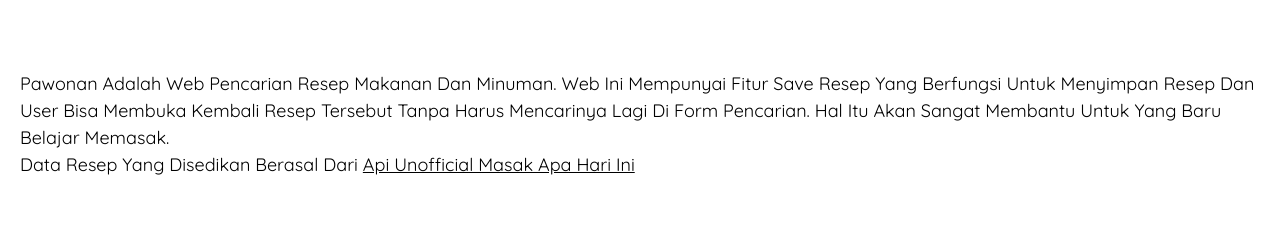
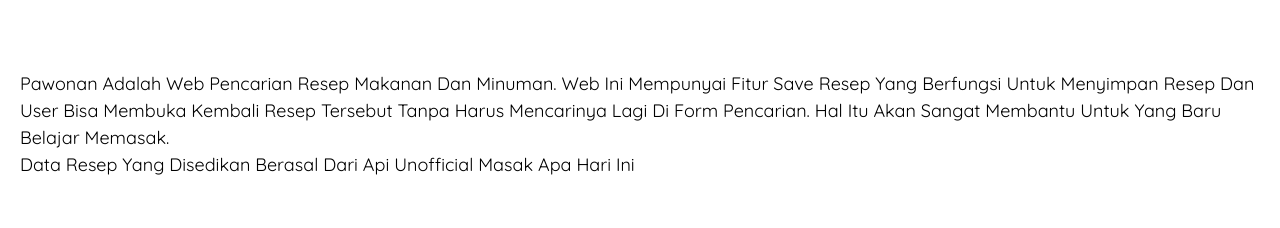
Before and after one commit to kenthusblog/resep, a React (Create React App) app: page /about in a window 1280 px wide. Shown: the part 509-737 px from the top of the page. Built offline with nearby package versions, Linux system fonts and the light colour scheme; no server answers.

Commit message:
Update About.js

```diff
--- a/src/page/About.js
+++ b/src/page/About.js
@@ -23,15 +23,8 @@
             user bisa membuka kembali resep tersebut tanpa harus mencarinya lagi
             di form pencarian. Hal itu akan sangat membantu untuk yang baru
             belajar memasak. <br />
-            data resep yang disedikan berasal dari{" "}
-            <a
-              className="underline underline-offset-1"
-              href="#"
-              target="_blank"
-              rel="noopener noreferrer">
-              Api unofficial masak apa hari ini
-            </a>
-          </p>
+            data resep yang disedikan berasal dari Api unofficial masak apa hari ini
+             </p>
         </div>
       </div>
       <Footer />
```
